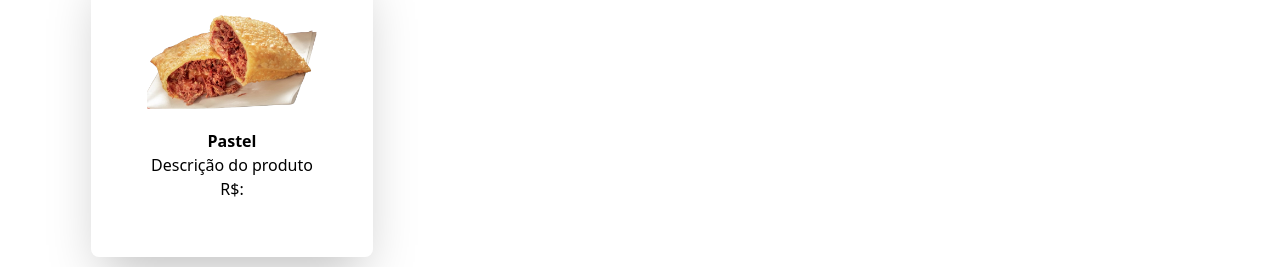
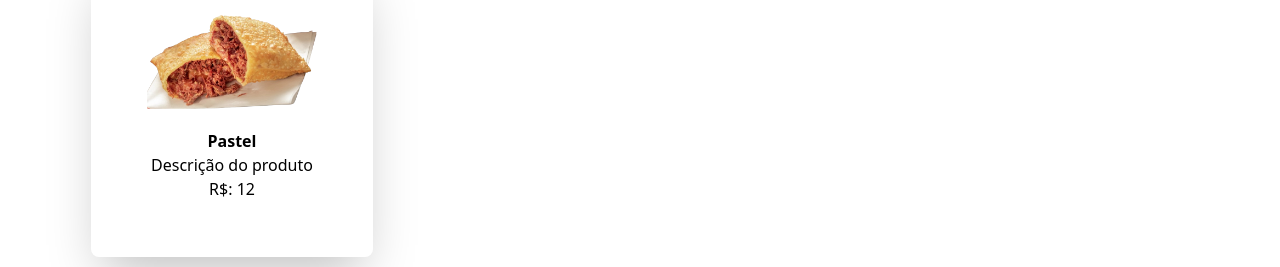
Before and after one commit to FernandesLR/Restaurante, a React (Vite) app in the folder frontend/: page / in a window 1280 px wide. Shown: the part 1586-1853 px from the top of the page. Built offline with nearby package versions, Linux system fonts and the light colour scheme.

Commit message:
Feat: importa o link do reack route

```diff
--- a/frontend/src/pages/Home/index.jsx
+++ b/frontend/src/pages/Home/index.jsx
@@ -9,6 +9,7 @@ import Header from '../../components/Header'
 import Footer from '../../components/Footer'
 import Carrinho from '../../components/carrinho'
 import { useState, useEffect } from 'react'
+import { Link } from 'react-router-dom'
 
 function Home() {
   const [produtos, setProdutos] = useState([]);      // Carrinho
@@ -94,18 +95,20 @@ function Home() {
         {/* Produtos do backend */}
         {loading ? (
           <p>Carregando produtos...</p>
-        ) : (
+        ) :(
           dados.length > 0 &&
           dados.map((item) => (
+            <Link key={item.id} to={`/produto?id=${item.id}`}>
               <Card
                 key={item.id}
                 id={item.id}
                 img={item.img || pastel} // caso não venha img
                 title={item.nome}
                 desc={item.descricao}
-              qtd={item.qtd}
+                preco={item.preco}
                 addToCart={addToCart}
               />
+            </Link>
           ))
         )}
       </div>
@@ -118,7 +121,7 @@ function Home() {
         <h1 className='font-bold text-5xl mb-16'>Especialidades</h1>
 
         <div className='grid grid-cols-1 sm:grid-cols-2 lg:grid-cols-3 gap-10 mt-14 ml-10'>
-          <Card id={3} img={pastel} title="Pastel" desc="Descrição do produto" qtd="12" addToCart={addToCart} />
+          <Card id={3} img={pastel} title="Pastel" desc="Descrição do produto" preco="12" addToCart={addToCart} />
         </div>
       </section>
 
```
Lines whose indentation alone changed are shown as unchanged.
